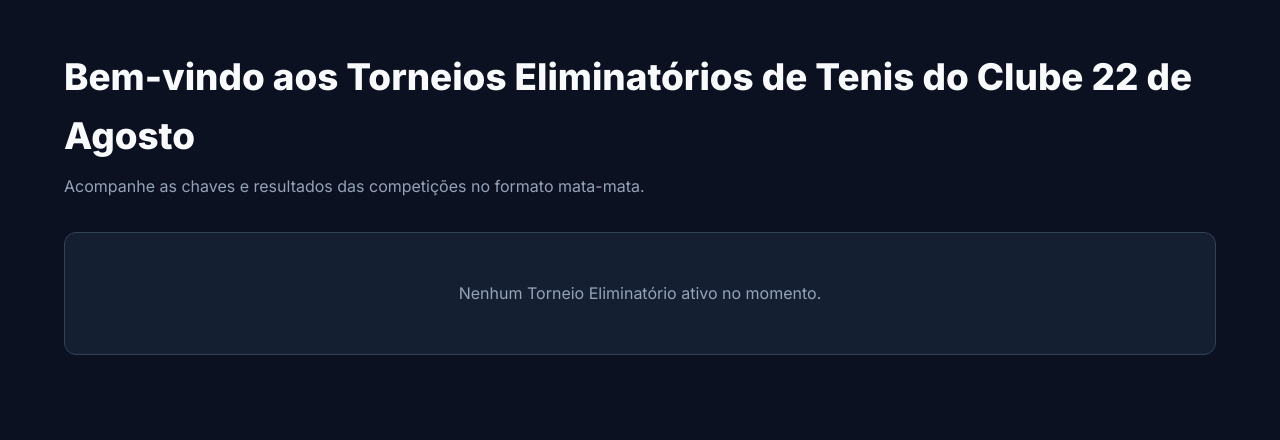
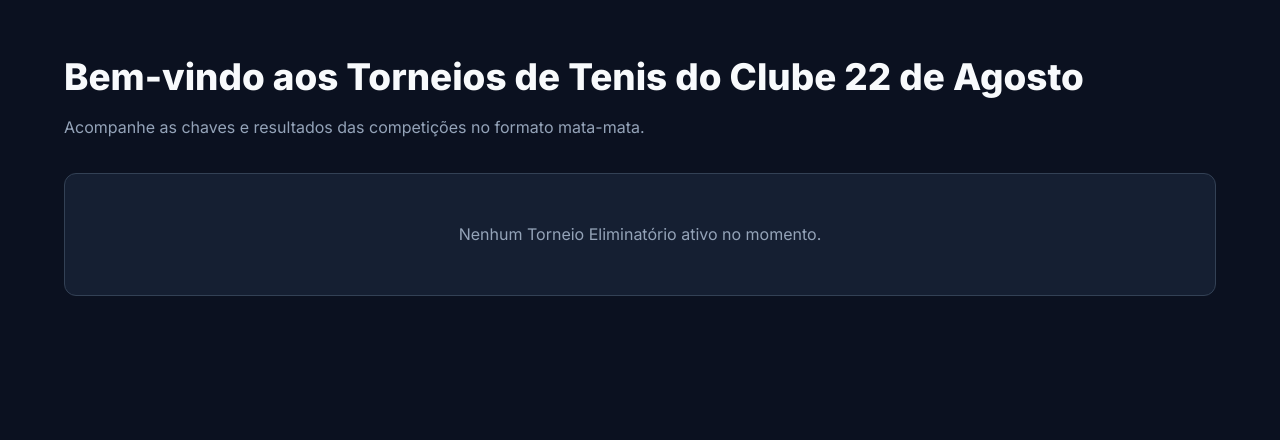
Before and after one commit to fernandotos/TC22A, a Django app: page /torneios/ in a window 1280 px wide. Shown: the part 71-511 px from the top of the page. Run offline with Django 5.2, Linux system fonts and the light colour scheme; data that the repository does not hold is empty.

Commit message:
Ajuste simples de texto

```diff
--- a/tournaments/templates/tournaments/knockout_list.html
+++ b/tournaments/templates/tournaments/knockout_list.html
@@ -1,8 +1,10 @@
 {% extends "base.html" %}
 
 {% block content %}
-<h1 class="home-title" style="font-size: 2.3rem; margin-bottom: 0.5rem;">Bem-vindo aos Torneios Eliminatórios de Tenis do Clube 22 de Agosto</h1>
-<p class="home-subtitle" style="color: var(--text-muted); margin-bottom: 2rem;">Acompanhe as chaves e resultados das competições no formato mata-mata.</p>
+<h1 class="home-title" style="font-size: 2.3rem; margin-bottom: 0.5rem;">Bem-vindo aos Torneios de Tenis do Clube 22 de
+    Agosto</h1>
+<p class="home-subtitle" style="color: var(--text-muted); margin-bottom: 2rem;">Acompanhe as chaves e resultados das
+    competições no formato mata-mata.</p>
 
 <div class="card-grid">
     {% for tournament in tournaments %}
```
